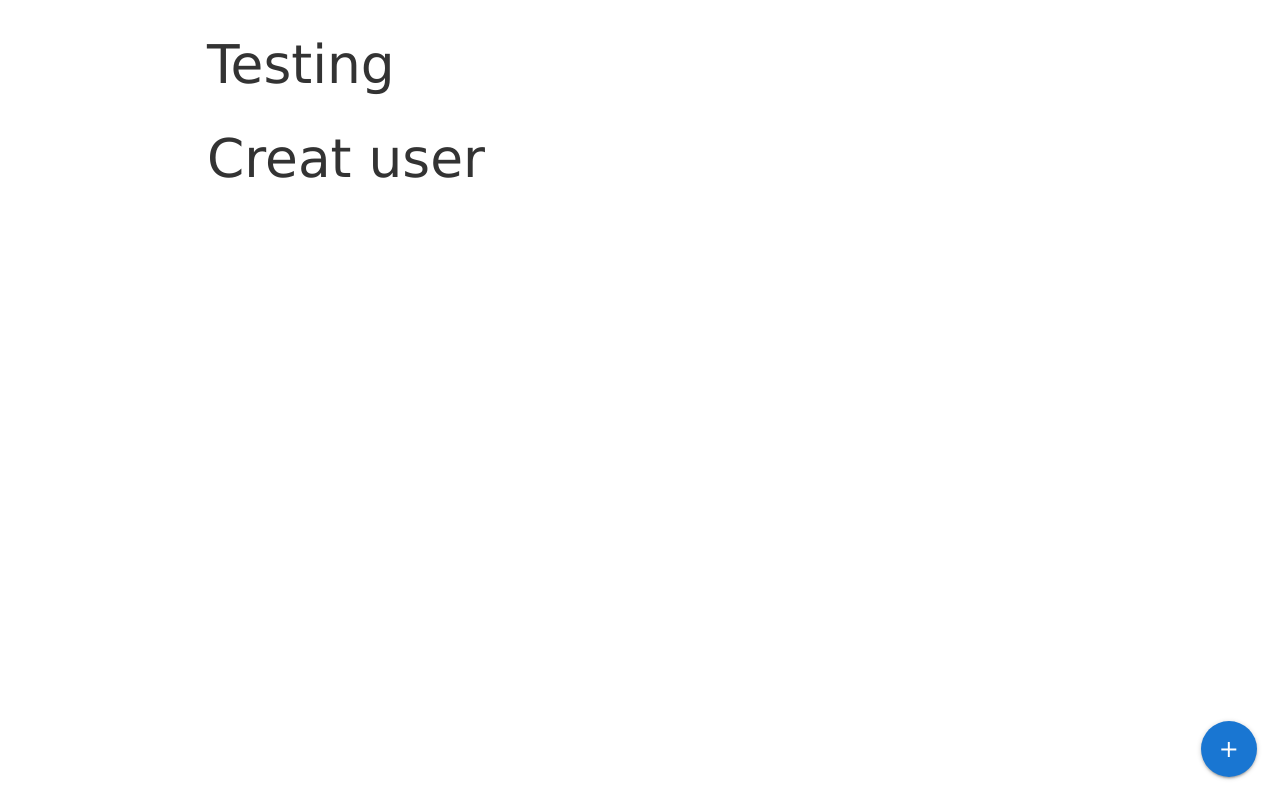
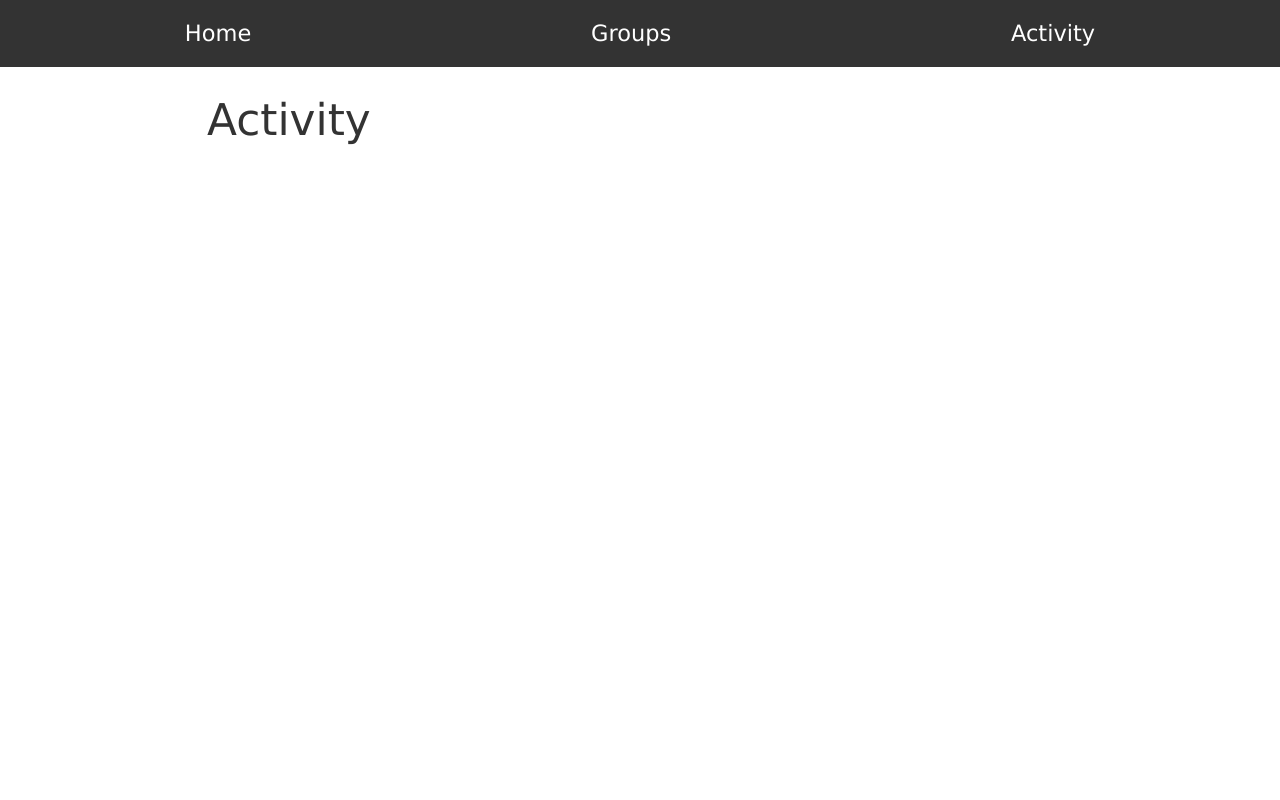
Before and after one commit to atulnitrr/split-frontend, a React (Create React App) app: page /activity in a window 1280 px wide. Built offline with nearby package versions, Linux system fonts and the light colour scheme.

Commit message:
Added navigation

```diff
--- a/src/App.css
+++ b/src/App.css
@@ -15,3 +15,29 @@ body {
   background-color: #fff;
   color: #333;
 }
+
+.navbar {
+  display: flex;
+  justify-content: space-around;
+  background-color: #333;
+}
+.navbar ul {
+  display: flex;
+  justify-content: space-around;
+}
+.navbar a {
+  display: flex;
+  justify-content: space-around;
+  margin: 0.25rem;
+  padding: 0.35rem;
+  font-size: 1.5rem;
+  color: #fff;
+}
+
+.navbar a:hover {
+  color: aquamarine;
+}
+
+li {
+  list-style: none;
+}
--- a/src/App.js
+++ b/src/App.js
@@ -1,8 +1,14 @@
 import React, { Fragment, useEffect } from "react";
+import { BrowserRouter as Router, Switch, Route } from "react-router-dom";
 import "materialize-css/dist/css/materialize.min.css";
 import M from "materialize-css/dist/js/materialize.min.js";
 import "./App.css";
 import UserGroup from "./component/usergroup/UserGroup";
+import Home from "./component/pages/Home";
+import Activity from "./component/pages/Activity";
+import Group from "./component/pages/Group";
+import NotFound from "./component/pages/NotFound";
+import NavBar from "./component/layout/NavBar";
 import UserState from "./context/user/UserState";
 
 function App() {
@@ -10,14 +16,21 @@ function App() {
     M.AutoInit();
   });
   return (
+    <Router>
       <UserState>
+        <NavBar />
         <div className="container">
-        <h2>Testing</h2>
           <Fragment>
-          <UserGroup />
+            <Switch>
+              <Route exact path="/" component={Home} />
+              <Route exact path="/activity" component={Activity} />
+              <Route exact path="/group" component={Group} />
+              <Route component={NotFound} />
+            </Switch>
           </Fragment>
         </div>
       </UserState>
+    </Router>
   );
 }
 
--- /dev/null
+++ b/src/component/layout/NavBar.js
@@ -0,0 +1,21 @@
+import React from "react";
+import { Link } from "react-router-dom";
+const NavBar = () => {
+  return (
+    <div className="navbar">
+      <div>
+        <Link to="/"> Home </Link>
+      </div>
+
+      <div>
+        <Link to="/group">Groups</Link>
+      </div>
+
+      <div>
+        <Link to="/activity">Activity</Link>
+      </div>
+    </div>
+  );
+};
+
+export default NavBar;
--- /dev/null
+++ b/src/component/pages/Activity.js
@@ -0,0 +1,11 @@
+import React from "react";
+
+const Activity = () => {
+  return (
+    <div>
+      <h3>Activity</h3>
+    </div>
+  );
+};
+
+export default Activity;
--- /dev/null
+++ b/src/component/pages/Group.js
@@ -0,0 +1,13 @@
+import React from "react";
+import UserGroup from "../usergroup/UserGroup";
+
+const Group = () => {
+  return (
+    <div>
+      <UserGroup />
+      <h3>Group</h3>
+    </div>
+  );
+};
+
+export default Group;
--- /dev/null
+++ b/src/component/pages/Home.js
@@ -0,0 +1,11 @@
+import React from "react";
+
+const Home = () => {
+  return (
+    <div>
+      <h3>Home</h3>
+    </div>
+  );
+};
+
+export default Home;
--- /dev/null
+++ b/src/component/pages/NotFound.js
@@ -0,0 +1,11 @@
+import React from "react";
+
+const NotFound = () => {
+  return (
+    <div>
+      <h2>Page not found</h2>
+    </div>
+  );
+};
+
+export default NotFound;
--- a/src/context/user/userReducer.js
+++ b/src/context/user/userReducer.js
@@ -7,6 +7,7 @@ export default (state, action) => {
         ...state,
         groupAdded: true
       };
+
     case ADD_GROUP_FAILURE:
       return {
         ...state,
```
Lines whose indentation alone changed are shown as unchanged.
